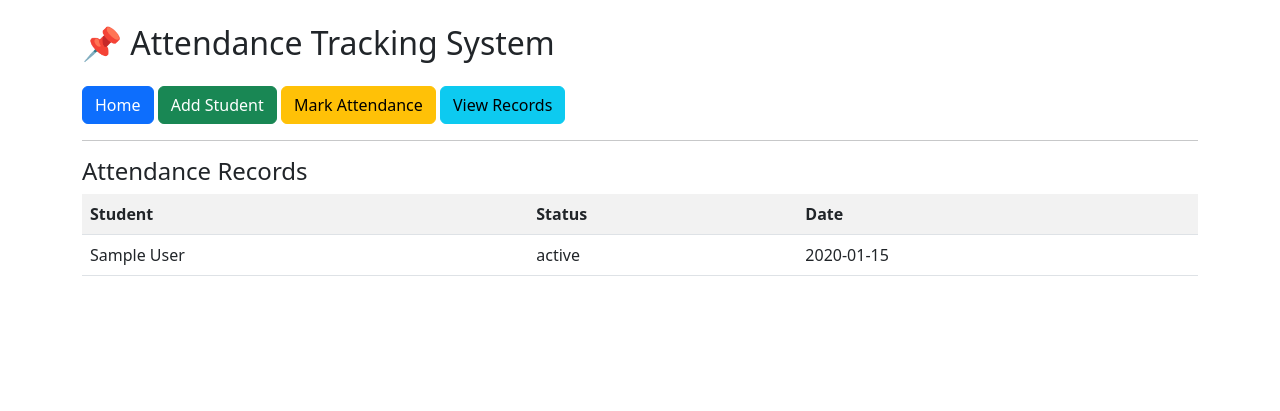
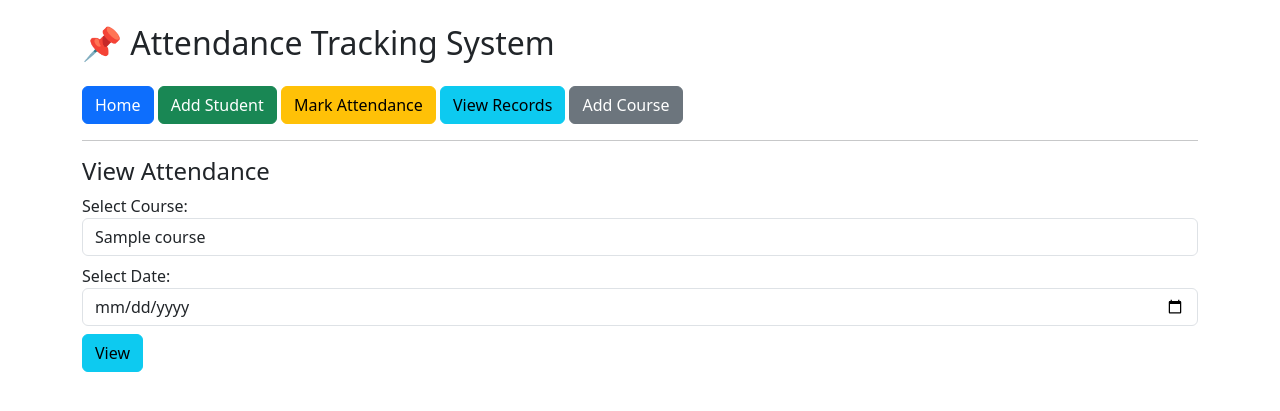
Before and after one commit to rahul190201/attendance-app, a Flask app: page /view_attendance in a window 1280 px wide. Shown: the top 411 px of the page. Run offline with Flask 3, Linux system fonts and the light colour scheme; tables that the repository leaves empty hold one stand-in row (values such as "Sample post").

Commit message:
Add course

```diff
--- a/app.py
+++ b/app.py
@@ -8,19 +8,32 @@ app = Flask(__name__)
 def init_db():
     conn = sqlite3.connect("attendance.db")
     c = conn.cursor()
+
+    # Students table
     c.execute("""CREATE TABLE IF NOT EXISTS students (
                     id INTEGER PRIMARY KEY AUTOINCREMENT,
                     name TEXT NOT NULL
                 )""")
+
+    # Courses table
+    c.execute("""CREATE TABLE IF NOT EXISTS courses (
+                    id INTEGER PRIMARY KEY AUTOINCREMENT,
+                    name TEXT NOT NULL
+                )""")
+
+    # Attendance table (linked with course + student)
     c.execute("""CREATE TABLE IF NOT EXISTS attendance (
                     id INTEGER PRIMARY KEY AUTOINCREMENT,
                     student_id INTEGER,
+                    course_id INTEGER,
                     status TEXT,
                     date TEXT,
-                    FOREIGN KEY(student_id) REFERENCES students(id)
+                    FOREIGN KEY(student_id) REFERENCES students(id),
+                    FOREIGN KEY(course_id) REFERENCES courses(id)
                 )""")
     conn.commit()
     conn.close()
+
 
 init_db()
 
@@ -47,34 +60,69 @@ def attendance():
     c = conn.cursor()
     c.execute("SELECT * FROM students")
     students = c.fetchall()
+
+    c.execute("SELECT * FROM courses")
+    courses = c.fetchall()
     conn.close()
 
     if request.method == "POST":
+        course_id = request.form.get("course")
+        today = request.form.get("date")
+
         conn = sqlite3.connect("attendance.db")
         c = conn.cursor()
-        today = str(date.today())
 
         for student in students:
             status = request.form.get(str(student[0]))
-            c.execute("INSERT INTO attendance (student_id, status, date) VALUES (?, ?, ?)",
-                      (student[0], status, today))
+            c.execute("INSERT INTO attendance (student_id, course_id, status, date) VALUES (?, ?, ?, ?)",
+                      (student[0], course_id, status, today))
+
         conn.commit()
         conn.close()
         return redirect(url_for("index"))
 
-    return render_template("attendance.html", students=students)
+    return render_template("attendance.html", students=students, courses=courses)
 
-@app.route("/view_attendance")
+
+@app.route("/view_attendance", methods=["GET", "POST"])
 def view_attendance():
     conn = sqlite3.connect("attendance.db")
     c = conn.cursor()
-    c.execute("""SELECT students.name, attendance.status, attendance.date
-                 FROM attendance
-                 JOIN students ON students.id = attendance.student_id
-                 ORDER BY attendance.date DESC""")
-    records = c.fetchall()
+    c.execute("SELECT * FROM courses")
+    courses = c.fetchall()
     conn.close()
-    return render_template("view_attendance.html", records=records)
+
+    records = []
+    if request.method == "POST":
+        course_id = request.form.get("course")
+        date_selected = request.form.get("date")
+
+        conn = sqlite3.connect("attendance.db")
+        c = conn.cursor()
+        c.execute("""SELECT students.name, attendance.status, attendance.date, courses.name
+                     FROM attendance
+                     JOIN students ON students.id = attendance.student_id
+                     JOIN courses ON courses.id = attendance.course_id
+                     WHERE attendance.course_id = ? AND attendance.date = ?""",
+                  (course_id, date_selected))
+        records = c.fetchall()
+        conn.close()
+
+    return render_template("view_attendance.html", courses=courses, records=records)
+
+
+@app.route("/add_course", methods=["GET", "POST"])
+def add_course():
+    if request.method == "POST":
+        name = request.form["name"]
+        conn = sqlite3.connect("attendance.db")
+        c = conn.cursor()
+        c.execute("INSERT INTO courses (name) VALUES (?)", (name,))
+        conn.commit()
+        conn.close()
+        return redirect(url_for("index"))
+    return render_template("add_course.html")
+
 
 if __name__ == "__main__":
     app.run(debug=True)
--- a/templates/base.html
+++ b/templates/base.html
@@ -11,6 +11,7 @@
         <a href="/add_student" class="btn btn-success">Add Student</a>
         <a href="/attendance" class="btn btn-warning">Mark Attendance</a>
         <a href="/view_attendance" class="btn btn-info">View Records</a>
+        <a href="/add_course" class="btn btn-secondary">Add Course</a>
     </nav>
     <hr>
     {% block content %}{% endblock %}
--- a/templates/view_attendance.html
+++ b/templates/view_attendance.html
@@ -1,18 +1,36 @@
 {% extends "base.html" %}
 {% block content %}
-<h4>Attendance Records</h4>
+<h4>View Attendance</h4>
+<form method="POST" class="mb-3">
+    <label>Select Course:</label>
+    <select name="course" class="form-control mb-2" required>
+        {% for course in courses %}
+            <option value="{{ course[0] }}">{{ course[1] }}</option>
+        {% endfor %}
+    </select>
+
+    <label>Select Date:</label>
+    <input type="date" name="date" class="form-control mb-2" required>
+
+    <button type="submit" class="btn btn-info">View</button>
+</form>
+
+{% if records %}
 <table class="table table-striped">
     <tr>
         <th>Student</th>
         <th>Status</th>
         <th>Date</th>
+        <th>Course</th>
     </tr>
     {% for record in records %}
     <tr>
         <td>{{ record[0] }}</td>
         <td>{{ record[1] }}</td>
         <td>{{ record[2] }}</td>
+        <td>{{ record[3] }}</td>
     </tr>
     {% endfor %}
 </table>
+{% endif %}
 {% endblock %}
```
Also changed, not shown: templates/add_course.html (added, +8 -0 lines), templates/attendance.html (+10 -0 lines).
